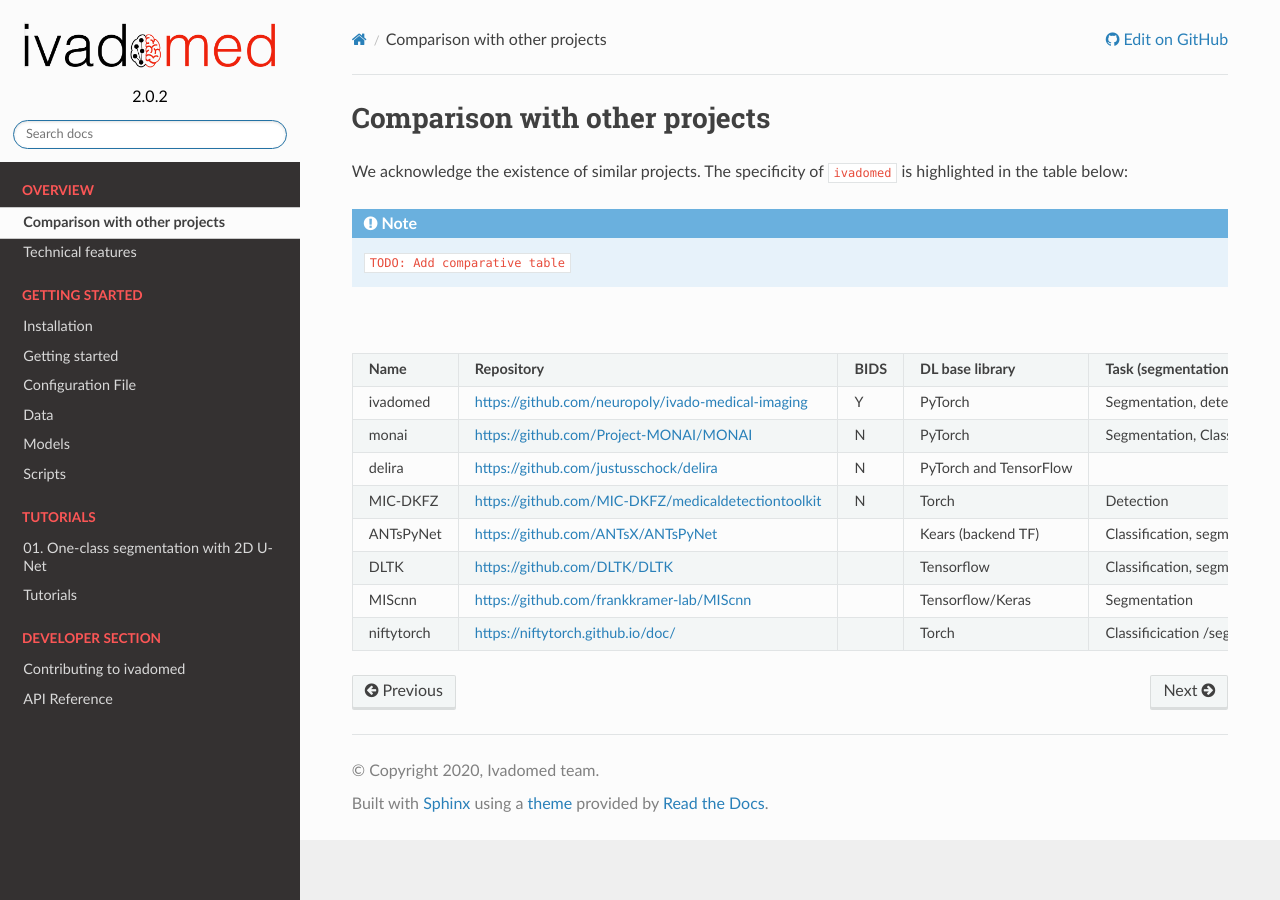
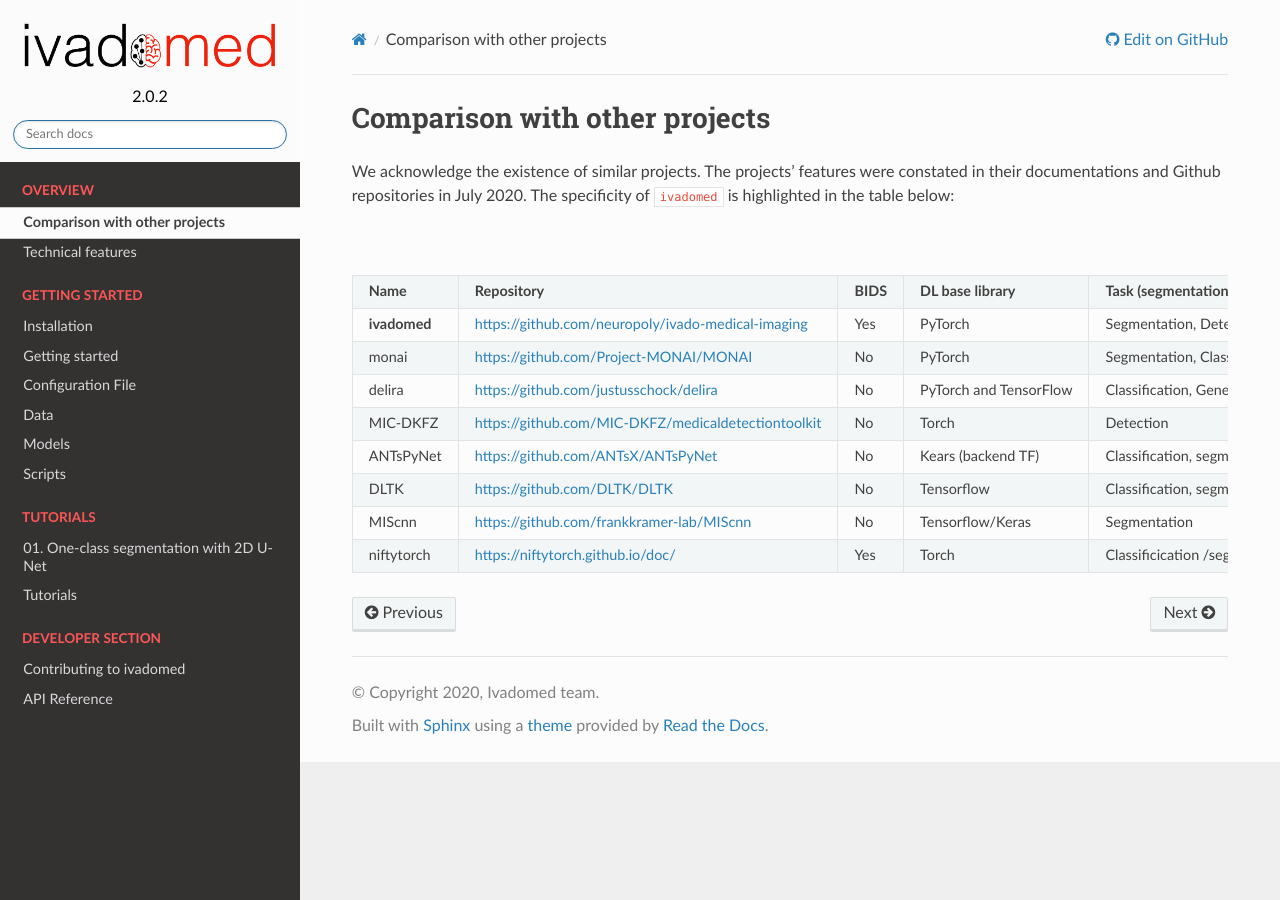
Before and after one commit to ivadomed/ivadomed, a Sphinx documentation site: the page built from docs/source/comparison_other_projects.rst, in a window 1280 px wide. Built offline with Sphinx 7.4.7 and the Read the Docs theme 2.0.0, drawn with Linux system fonts in a browser that asks for light colours; some of the changed lines change nothing that is shown.

Commit message:
update table and doc

```diff
--- /dev/null
+++ b/docs/source/DL_soft_compare.csv
@@ -0,0 +1,9 @@
+**Name**,**Repository**,**BIDS**,**DL base library**,"**Task (segmentation, detection, classification)**",**Data dimension**,**Multichannel / Multilabel**,**Uncertainty**,**Transfer Learning**,**Pre-processing tools**,**Post-processing tools**,**User case examples**,**Multi-GPU data parallelism**,**Automatic Model evaluation**,**Input region of interest**,**Missing modality**,**Model performance comparison**,**Automatic hyperparameter optimisation**,**Packaged Multi-center Model**
+**ivadomed**,https://github.com/neuropoly/ivado-medical-imaging,Yes,PyTorch,"Segmentation, Detection","2D, 3D",Both,**Epistemic Aleatoric**,Yes,Yes,Yes,Yes,No,Yes,Yes (image),**Yes**,**Yes**,Yes,**Yes**
+monai,https://github.com/Project-MONAI/MONAI,No,PyTorch,"Segmentation, Classification","2D,3D",Both,None,No,Yes,No,Yes,Yes,Yes,Yes (coordinates),No,No,No,No
+delira,https://github.com/justusschock/delira,No,PyTorch and TensorFlow,"Classification, Generation, Segmentation","2D,3D",None,None,Yes,No,No,Yes,Yes,No,No,No,No,No,No
+MIC-DKFZ,https://github.com/MIC-DKFZ/medicaldetectiontoolkit,No,Torch,Detection,"2D,3D",None,None,No,No,No,No,No,Yes,Yes (image),No,No,No,No
+ANTsPyNet,https://github.com/ANTsX/ANTsPyNet,No,Kears (backend TF),"Classification, segmentation,clustering, GAN, registration, super-resolution, autoencoder","2D,3D",Multilabel,None,No,No,No,Yes ,No,No,No,No,No,No,No
+DLTK,https://github.com/DLTK/DLTK,No,Tensorflow,"Classification, segmentation, GAN, registration, super-resolution, autoencoder",3D,Multilabel,None,Yes,No,No,Yes,No,No,No,No,No,No,No
+MIScnn,https://github.com/frankkramer-lab/MIScnn,No,Tensorflow/Keras,Segmentation,"2D,3D",Multilabel,None,No,Yes,Yes,No,Yes,Yes,No,No,No,No,No
+niftytorch,https://niftytorch.github.io/doc/,Yes,Torch,Classificication /segmentation ,3D,None,None,No,No,No,Yes,Yes,No,Yes,No,No,Yes,No
--- a/docs/source/DL_software_comparison.csv
+++ /dev/null
@@ -1,9 +0,0 @@
-**Name**,**Repository**,**BIDS**,**DL base library**,"**Task (segmentation, detection, classification)**",**Data dimension**,**Multichannel / Multilabel**,**Uncertainty**,**Transfer Learning**,**Pre-processing tools**,**Post-processing tools**,**User case examples**,**Multi-GPU data parallelism**,**Perfomance report**,**Input region of interest**,**Missing modality**,**Model performance comparison**,**Automatic hyperparameter optimisation**,"""name"" (paper or repo) ",Packaged multi-center models
-ivadomed,https://github.com/neuropoly/ivado-medical-imaging,Y,PyTorch,"Segmentation, detection","2D, 3D",Y,Y,Y,Y,Y,N,N,Y,Y,Y,Y,Y,,Y
-monai,https://github.com/Project-MONAI/MONAI,N,PyTorch,"Segmentation, Classification","2D,3D",Y,,N,Y,N,Y,Y,,,,,,Medical Open Network for AI,
-delira,https://github.com/justusschock/delira,N,PyTorch and TensorFlow,,More about backend/not relevant,N,N,Gives Dataset ?,N,N,Y,Y,,,,,,Delira: A High-Level Framework for Deep Learning in Medical Image Analysis,
-MIC-DKFZ,https://github.com/MIC-DKFZ/medicaldetectiontoolkit,N,Torch,Detection,"2D,3D",N,N,N,N,N,N,N,,,,,,,
-ANTsPyNet,https://github.com/ANTsX/ANTsPyNet,,Kears (backend TF),"Classification, segmentation,clustering, GAN, registration, super-resolution, autoencoder","2D,3D",,N,N,N,N,Y (not really clear though),N,,,,,,,
-DLTK,https://github.com/DLTK/DLTK,,Tensorflow,"Classification, segmentation, GAN, registration, super-resolution, autoencoder",3D,Multilabel,N,Y,N,,Y,,,,,,,,
-MIScnn,https://github.com/frankkramer-lab/MIScnn,,Tensorflow/Keras,Segmentation,"2D,3D",Multilabel,N,,Y,Y,N,,,,,,,,
-niftytorch,https://niftytorch.github.io/doc/,,Torch,Classificication /segmentation ,2D,,,,,,Y,,,,,,Y,,
--- a/docs/source/comparison_other_projects.rst
+++ b/docs/source/comparison_other_projects.rst
@@ -1,10 +1,9 @@
 Comparison with other projects
 ==============================
 
-We acknowledge the existence of similar projects. The specificity of
-``ivadomed`` is highlighted in the table below:
-
-.. note:: ``TODO: Add comparative table``
+We acknowledge the existence of similar projects. The projects' features were constated in their documentations and
+Github repositories in July 2020.
+The specificity of ``ivadomed`` is highlighted in the table below:
 
 .. csv-table:: comparison
-   :file: DL_software_comparison.csv
+   :file: DL_soft_compare.csv
```
